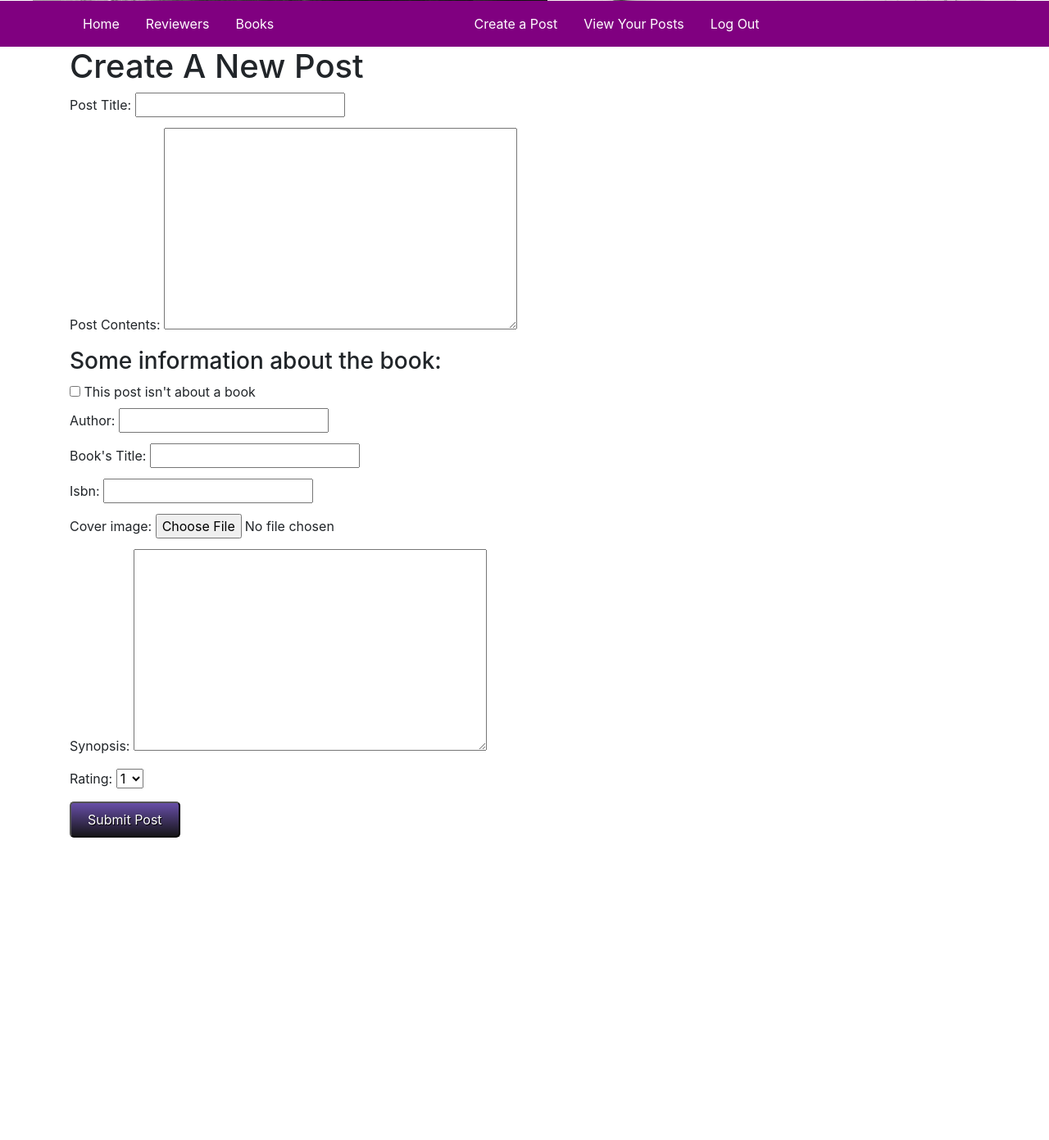
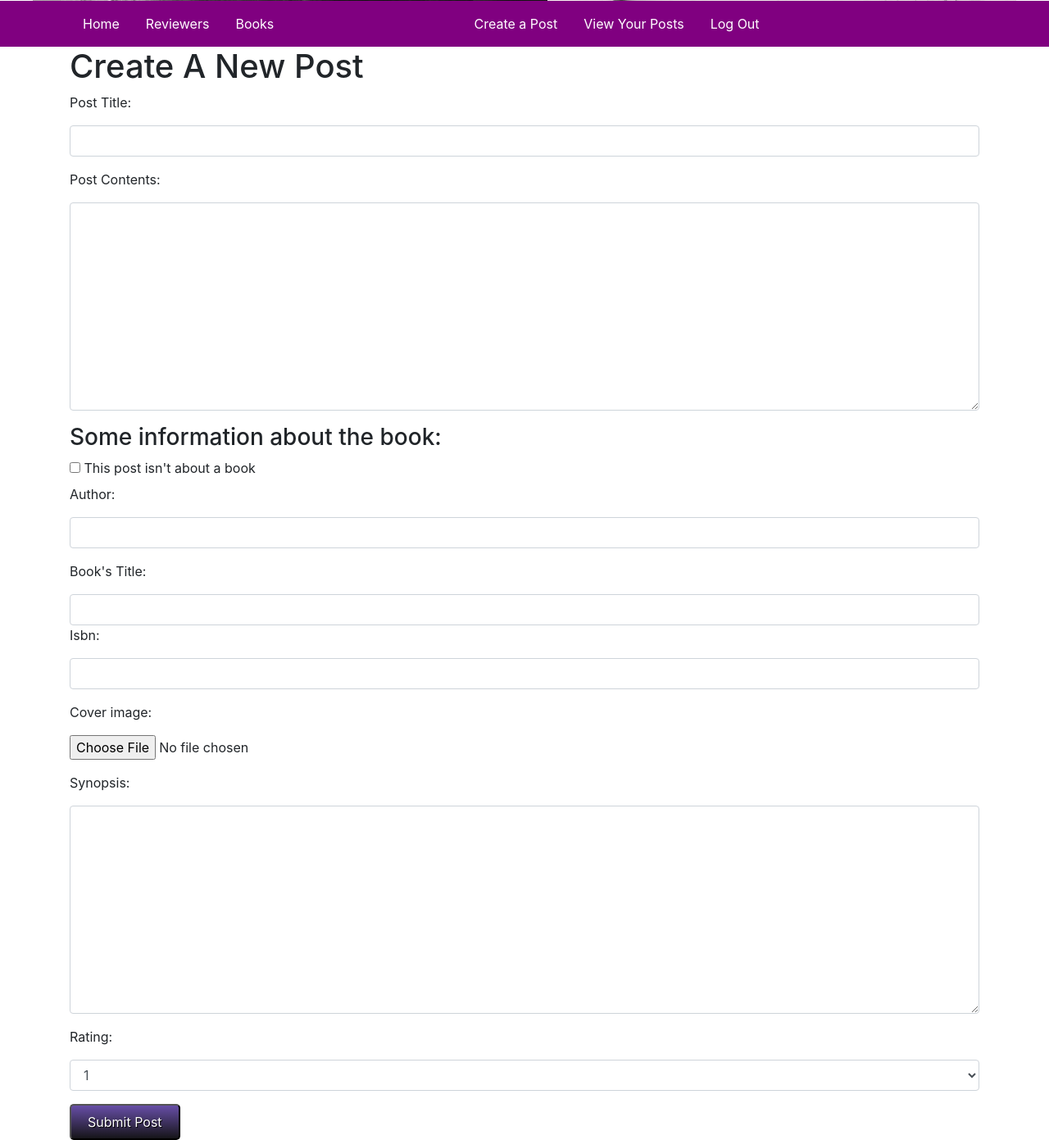
Before and after one commit to mattlefevre/book-blog, a Django app: page /new_post/ in a window 1280 px wide. Shown: the part 627-2018 px from the top of the page at 82% size. Before the commit the page ends 1649 px from the top, so only its background shows below. Run offline with Django 3.2, Linux system fonts and the light colour scheme; the visitor is signed in with stand-in values (Sample User, id 1); some libraries are stand-ins or nearby versions.

Commit message:
add bootstrap styling to post_form's form.py file

```diff
--- a/core/posts/forms.py
+++ b/core/posts/forms.py
@@ -21,13 +21,13 @@ class BookForm(forms.ModelForm):
 
 class PostAndBookForm(forms.Form):
     # Post
-    post_title = forms.CharField(label="Post Title", max_length=100)
-    post_contents = forms.CharField(label="Post Contents", widget=forms.Textarea)
+    post_title = forms.CharField(label="Post Title", max_length=100, widget=forms.TextInput(attrs={"class":"form-control"}))
+    post_contents = forms.CharField(label="Post Contents", widget=forms.Textarea(attrs={"class":"form-control"}))
     # Book
-    author = forms.CharField(label="Author", max_length=50)
-    title = forms.CharField(label="Book's Title", max_length=100)
-    isbn = forms.CharField(max_length=20)
-    cover_image = forms.ImageField()
-    synopsis = forms.CharField(label="Synopsis", required=False, widget=forms.Textarea)
+    author = forms.CharField(label="Author", max_length=50, widget=forms.TextInput(attrs={"class":"form-control"}))
+    title = forms.CharField(label="Book's Title", max_length=100, widget=forms.TextInput(attrs={"class":"form-control"}))
+    isbn = forms.CharField(max_length=20, widget=forms.TextInput(attrs={"class":"form-control"}))
+    cover_image = forms.ImageField(widget=forms.ClearableFileInput(attrs={"class":"form-control-file"}))
+    synopsis = forms.CharField(label="Synopsis", required=False, widget=forms.Textarea(attrs={"class":"form-control"}))
     rating = forms.CharField(label="Rating",
-        widget=forms.Select(choices=((1,1),(2,2),(3,3),(4,4),(5,5))), required=False)
+        widget=forms.Select(choices=((1,1),(2,2),(3,3),(4,4),(5,5)),attrs={"class":"form-control"}), required=False)
--- a/core/templates/posts/post_form.html
+++ b/core/templates/posts/post_form.html
@@ -15,13 +15,13 @@
 <form method="post">
     {% csrf_token %}
     {{ form.non_field_errors }}
-    <div>
+    <div class="form-group">
         {{ form.post_title.errors }}
         <label for="{{ form.post_title.id_for_label }}">{{ form.post_title.label_tag }}</label>
         {{ form.post_title }}
     </div>
 
-    <div>
+    <div  class="form-group">
         {{ form.post_contents.errors }}
         <label for="{{ form.post_contents.id_for_label }}">{{ form.post_contents.label_tag }}</label>
         {{ form.post_contents }}
@@ -31,11 +31,11 @@
     <input type="checkbox" name="no_book" id="notABook">
     <label for="notABook">This post isn't about a book</label>
 
-    <div>
+    <div  class="form-group">
         {{ form.author.errors }}
         <label for="{{ form.author.id_for_label }}">{{ form.author.label_tag }}</label>
         {{ form.author }}
-    </div>
+    </div  class="form-group">
 
     <div>
         {{ form.title.errors }}
@@ -43,39 +43,30 @@
         {{ form.title }}
     </div>
 
-    <div>
+    <div  class="form-group">
         {{ form.isbn.errors }}
         <label for="{{ form.isbn.id_for_label }}">{{ form.isbn.label_tag }}</label>
         {{ form.isbn }}
     </div>
-    <div>
+    <div  class="form-group">
         {{ form.cover_image.errors }}
         <label for="{{ form.cover_image.id_for_label }}">{{ form.cover_image.label_tag }}</label>
         {{ form.cover_image }}
     </div>
 
-    <div>
+    <div  class="form-group">
         {{ form.synopsis.errors }}
         <label for="{{ form.synopsis.id_for_label }}">{{ form.synopsis.label_tag }}</label>
         {{ form.synopsis }}
     </div>
-    <div>
+    <div  class="form-group">
         {{ form.rating.errors }}
         <label for="{{ form.rating.id_for_label }}">{{ form.rating.label_tag }}</label>
         {{ form.rating }}
     </div>
 
-    {{ form. }}
-    {{ form. }}
-
-    {{ form. }}
-    {{ form. }}
-    {{ form. }}
-    {{ form. }}
-    {{ form. }}
-    {{ form. }}
-
     <button type="submit">Submit Post</button>
 </form>
+
 <script src="{% static 'posts/post_form.js' %}"></script>
 {% endblock content %}
```
